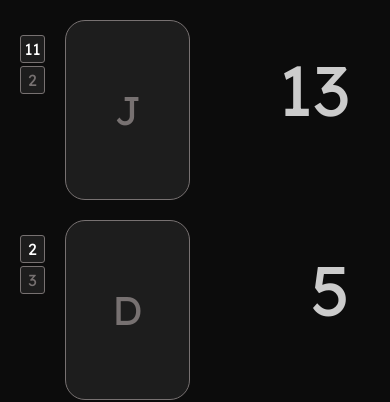
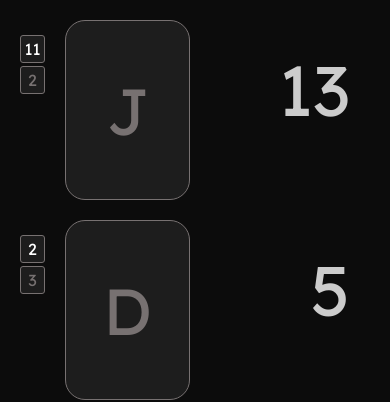
Before and after one commit to mmiksaa/cardGame-twentyOne, a React (Create React App) app: page / in a window 390 px wide. Shown: the part 162-564 px from the top of the page. Built offline with nearby package versions, Linux system fonts and the light colour scheme.

Commit message:
changed card__name font-size

```diff
--- a/src/components/CardBlock/cardBlock.scss
+++ b/src/components/CardBlock/cardBlock.scss
@@ -52,5 +52,9 @@
     width: 125px;
     max-height: none;
     height: 180px;
+
+    &__name {
+      font-size: 65px;
+    }
   }
 }
```
Also changed, not shown: 1 other file (tests, documents, lock files or other folders).
